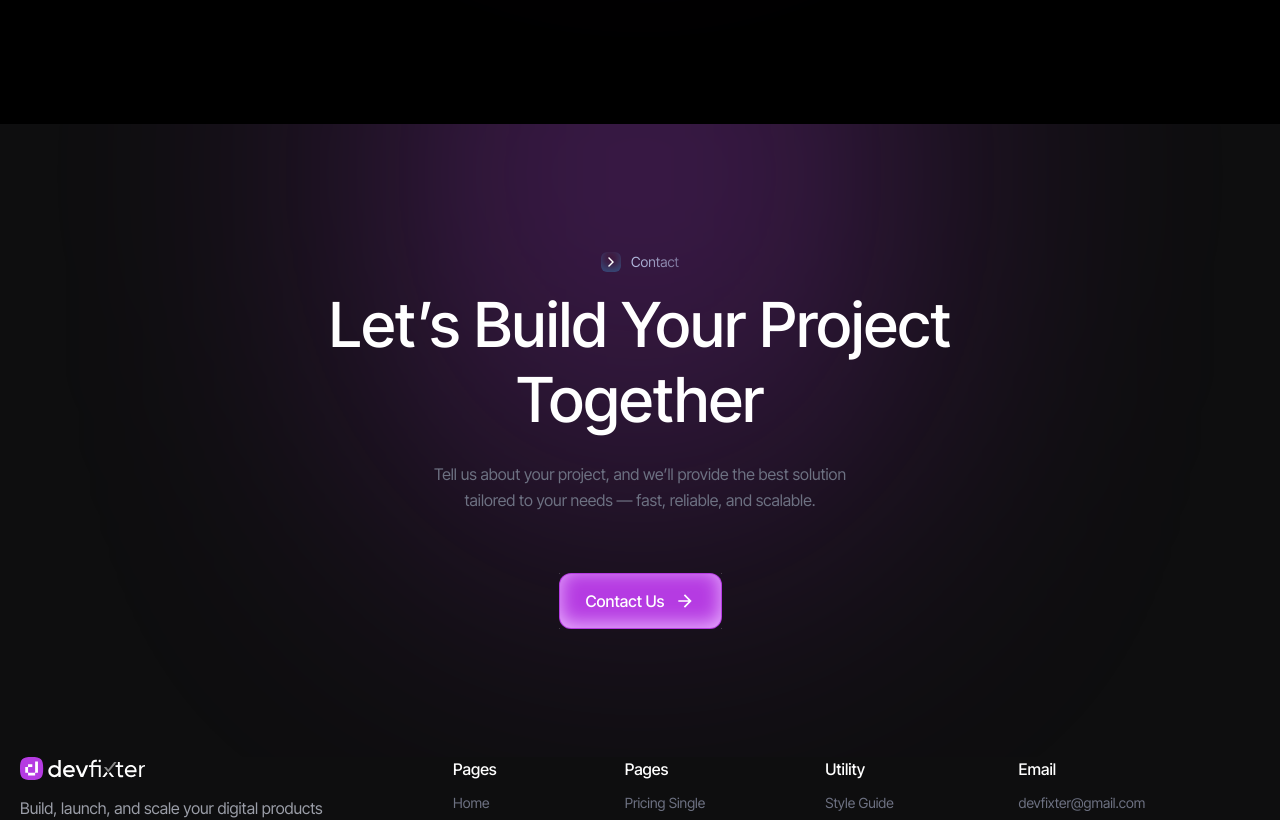
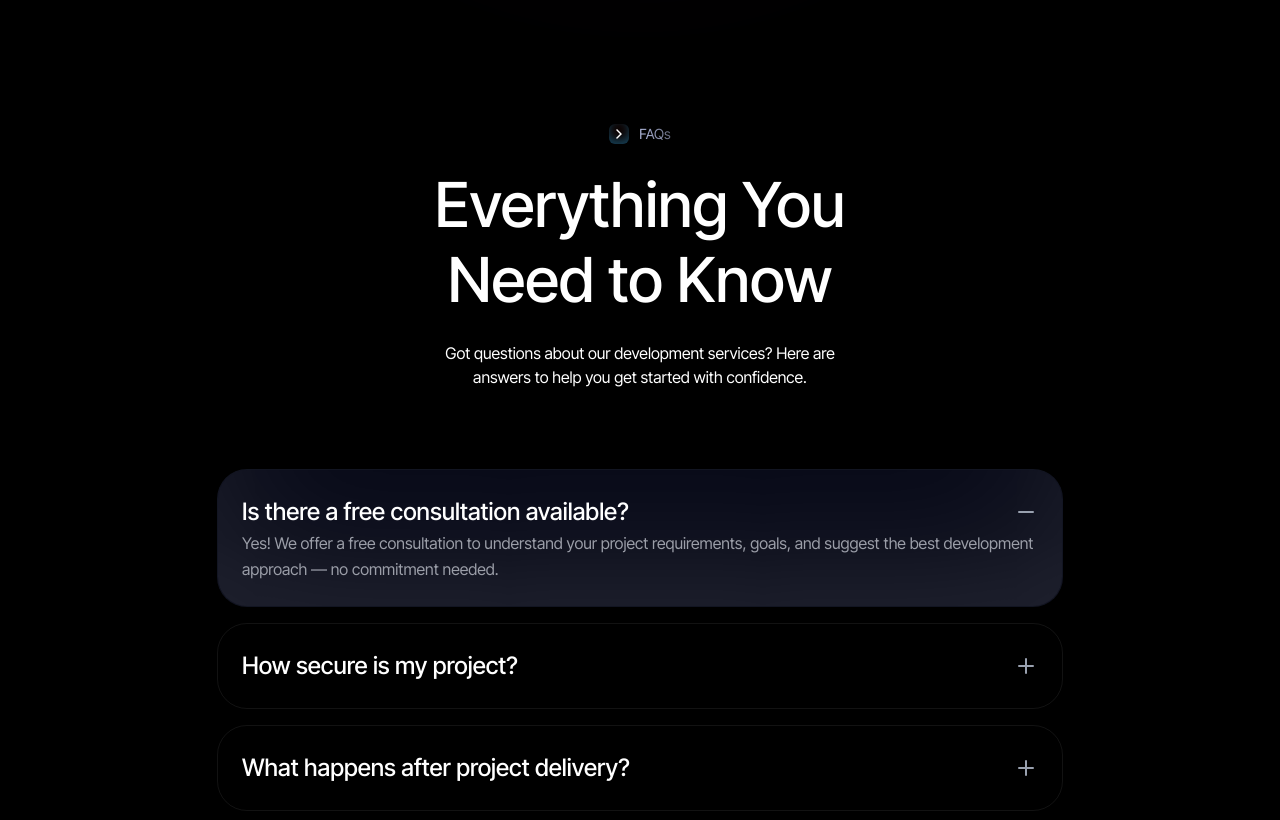
Before and after one commit to ads-fixter-FSD/devfixter, a Next.js app: page / in a window 1280 px wide. Shown: the part 1440-2260 px from the top of the page. Built offline with nearby package versions, Linux system fonts and the light colour scheme.

Commit message:
add FAQSection component and animation utilities

```diff
--- a/src/app/page.tsx
+++ b/src/app/page.tsx
@@ -1,3 +1,4 @@
+import FAQSection from "@/components/home/FAQSection";
 import KeyBenefits from "@/components/home/KeyBenefits";
 import SolveRealProblems from "@/components/home/SolveRealProblems";
 
@@ -6,6 +7,7 @@ export default function Home() {
     <div className="bg-black pt-20">
       <SolveRealProblems></SolveRealProblems>
       <KeyBenefits />
+      <FAQSection />
     </div>
   );
 }
--- /dev/null
+++ b/src/components/home/FAQSection.tsx
@@ -0,0 +1,130 @@
+"use client";
+import React, { useState } from "react";
+import { motion } from "framer-motion";
+import { Plus, Minus, ChevronRight } from "lucide-react";
+import { fadeUp } from "../../../utils/animation";
+import Badge from "../shared/Badge";
+
+const faqData = [
+  {
+    question: "Is there a free consultation available?",
+    answer:
+      "Yes! We offer a free consultation to understand your project requirements, goals, and suggest the best development approach — no commitment needed.",
+  },
+  {
+    question: "How secure is my project?",
+    answer:
+      "Security is our top priority. We follow industry-standard encryption and secure coding practices to ensure your data and intellectual property are fully protected.",
+  },
+  {
+    question: "What happens after project delivery?",
+    answer:
+      "We provide post-launch support and maintenance packages to ensure your application runs smoothly and stays up to date with the latest technologies.",
+  },
+  {
+    question: "Can you work on existing projects?",
+    answer:
+      "Absolutely. We can take over existing codebases, perform audits, fix bugs, and add new features to help your project scale.",
+  },
+  {
+    question: "Do I need technical knowledge to work with you?",
+    answer:
+      "Not at all. We handle the technical complexities and explain everything in simple terms so you can focus on your business decisions.",
+  },
+  {
+    question: "Do you offer custom development solutions?",
+    answer:
+      "Yes, every solution we build is tailored specifically to your business needs, ensuring maximum efficiency and scalability.",
+  },
+];
+
+const FAQSection = () => {
+  const [openIndex, setOpenIndex] = useState<number | null>(0);
+
+  return (
+    <section className="w-full flex justify-center mb-10 md:mb-[120px] ">
+      {/* Main Container - Width: 846px */}
+      <div className="w-full max-w-[846px] flex flex-col gap-[80px] px-5 md:px-0">
+        {/* Header Section */}
+        <motion.div
+          initial="hidden"
+          whileInView="visible"
+          viewport={{ once: true }}
+          variants={fadeUp}
+          custom={0.2}
+          className="flex flex-col items-center text-center gap-6 "
+        >
+          <Badge>FAQs</Badge>
+          <h2 className="title-xl">
+            Everything You <br /> Need to Know
+          </h2>
+          <p className="body-m ">
+            Got questions about our development services? Here are <br />{" "}
+            answers to help you get started with confidence.
+          </p>
+        </motion.div>
+
+        {/* FAQ Accordion List - Staggered FadeUp Animation */}
+        <div className="flex flex-col gap-4">
+          {faqData.map((faq, index) => (
+            <motion.div
+              key={index}
+              initial="hidden"
+              whileInView="visible"
+              viewport={{ once: true }}
+              variants={fadeUp}
+              custom={index * 0.1}
+
+              style={{
+                backgroundColor:
+                  openIndex === index ? "#000311" : "transparent",
+                boxShadow:
+                  openIndex === index
+                    ? "inset 0px -66px 140px 0px rgba(255, 255, 255, 0.13)"
+                    : "none",
+              }}
+              className={`border rounded-[30px] transition-all duration-300 overflow-hidden p-6 ${
+                openIndex === index
+                  ? "border-[rgba(255,255,255,0.07)]"
+                  : "border-[rgba(255,255,255,0.07)]"
+              }`}
+            >
+              <button
+                onClick={() => setOpenIndex(openIndex === index ? null : index)}
+                className="w-full flex justify-between items-center  text-left outline-none"
+              >
+                <span className="title-sm">
+                  {faq.question}
+                </span>
+                <div className="text-gray-400">
+                  {openIndex === index ? (
+                    <Minus className="w-6 h-6" />
+                  ) : (
+                    <Plus className="w-6 h-6" />
+                  )}
+                </div>
+              </button>
+
+              {/* Answer Area - No Border */}
+              <motion.div
+                initial={false}
+                animate={{
+                  height: openIndex === index ? "auto" : 0,
+                  opacity: openIndex === index ? 1 : 0,
+                }}
+                transition={{ duration: 0.3, ease: "easeInOut" }}
+                className="overflow-hidden"
+              >
+                <div className=" text-[#9B9EA8] text-base  leading-relaxed">
+                  {faq.answer}
+                </div>
+              </motion.div>
+            </motion.div>
+          ))}
+        </div>
+      </div>
+    </section>
+  );
+};
+
+export default FAQSection;
--- /dev/null
+++ b/utils/animation.ts
@@ -0,0 +1,38 @@
+export const fadeUp = {
+  hidden: { opacity: 0, y: 40 },
+  visible: (delay: number = 0) => ({
+    opacity: 1,
+    y: 0,
+    transition: {
+      duration: 0.6,
+      delay,
+      ease: [0.25, 0.1, 0.25, 1] as const,
+    },
+  }),
+};
+
+export const fadeLeft = {
+  hidden: { opacity: 0, x: -40 },
+  visible: (delay: number = 0) => ({
+    opacity: 1,
+    x: 0,
+    transition: {
+      duration: 0.6,
+      delay,
+      ease: [0.25, 0.1, 0.25, 1] as const,
+    },
+  }),
+};
+
+export const fadeRight = {
+  hidden: { opacity: 0, x: 100 },
+  visible: (delay: number = 0) => ({
+    opacity: 1,
+    x: 0,
+    transition: {
+      duration: 0.6,
+      delay,
+      ease: [0.25, 0.1, 0.25, 1] as const,
+    },
+  }),
+};
```
